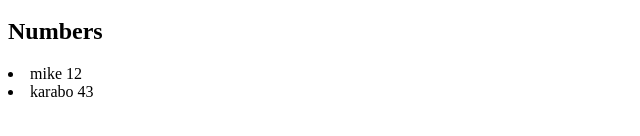
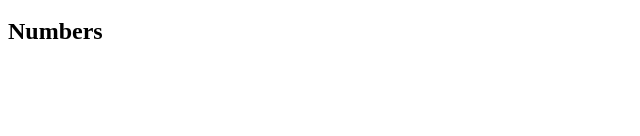
Before and after one commit to karabo-r/Fullstackopen, a React (Create React App) app in the folder part2/phonebook/: page / in a window 1280 px wide. Shown: the part 278-414 px from the top of the page, without its empty margins (0-640 px from the left). Built offline with nearby package versions, Linux system fonts and the light colour scheme.

Commit message:
filter feature complete

```diff
--- a/part2/phonebook/src/App.js
+++ b/part2/phonebook/src/App.js
@@ -1,7 +1,7 @@
 import { useState } from "react";
 
 const App = () => {
-	const [persons, setPersons] = useState([{name:'mike', number:12},{name:'karabo', number: 43}]);
+	const [persons, setPersons] = useState([]);
 	const [newName, setNewName] = useState("");
 	const [newNumber, setNewNumber] = useState("");
 	const [filterWord, setFilterWord] = useState("");
@@ -9,13 +9,8 @@ const App = () => {
 	const handleNameChange = (e) => setNewName(e.target.value);
 	const handleNumberChange = (e) => setNewNumber(e.target.value);
 	const personsEntryArray = changeObjectToArray(persons);
-	const displayContacts = personsEntryArray.filter((element) => {
-		const name = element.name
-		if (name.includes(filterWord)) {
-			return name
-		}
-		return
-	})
+	const displayContacts = personsEntryArray.filter((contact) => contact.name.includes(filterWord));
+
 
 	function handleSubmit(e) {
 		e.preventDefault();
@@ -49,10 +44,8 @@ const App = () => {
 		else return false;
 	}
 
-
-	function handleFilter(e){
-		setFilterWord(e.target.value)
-
+	function handleFilter(e) {
+		setFilterWord(e.target.value);
 	}
 
 	return (
```
